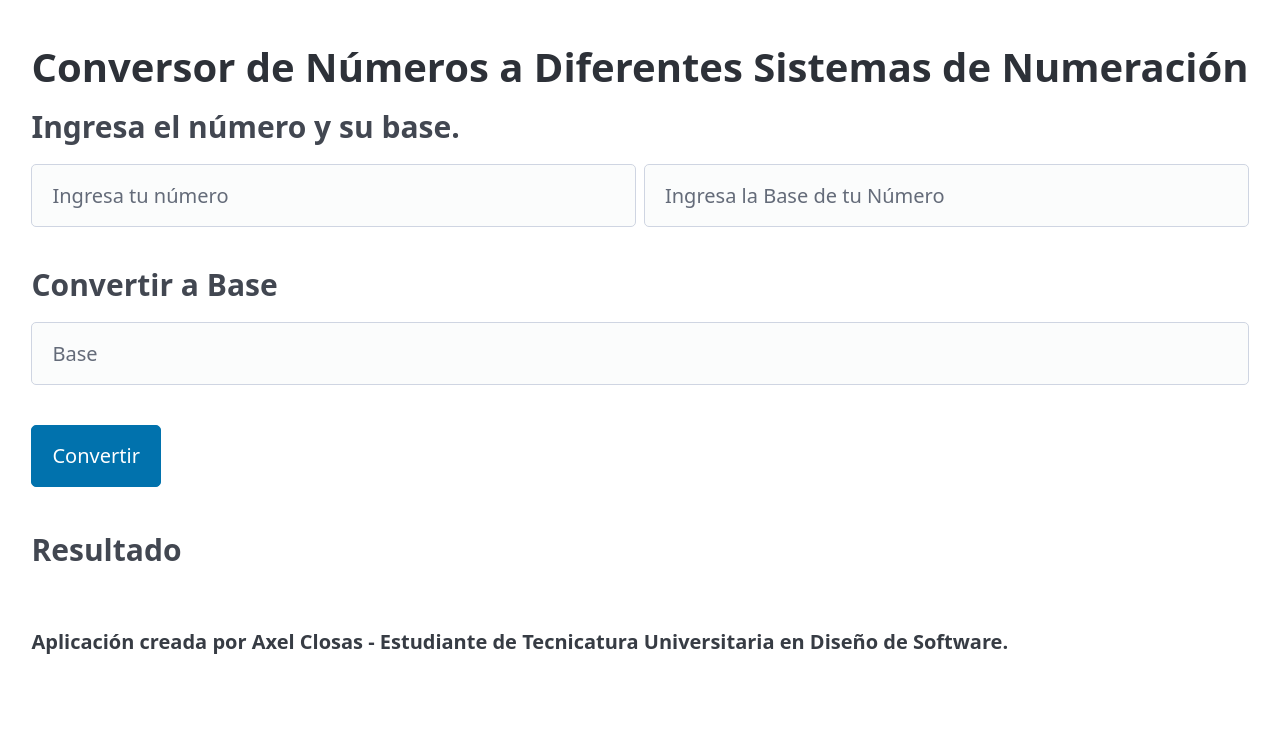
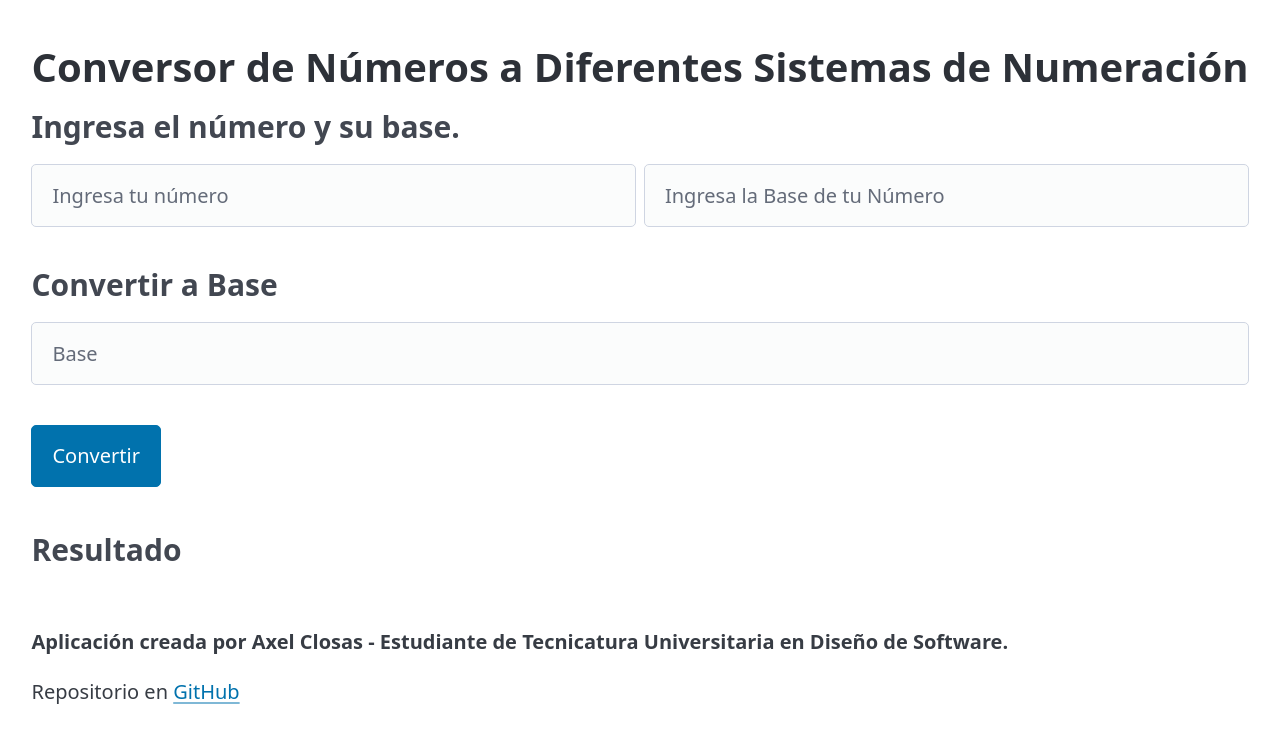
Before and after one commit to AxelClosas/conversor-de-sistemas-de-numeracion, a plain HTML site: page index.html in a window 1280 px wide. Drawn offline with nearby package versions, Linux system fonts and the light colour scheme.

Commit message:
Se agregó link a repositorio github

```diff
--- a/index.html
+++ b/index.html
@@ -40,6 +40,8 @@
   <footer>
     <p><strong>Aplicación creada por Axel Closas - Estudiante de Tecnicatura Universitaria en Diseño de
         Software.</strong></p>
+    <p>Repositorio en <a href="https://github.com/AxelClosas/conversor-de-sistemas-de-numeracion"
+        target="_blank">GitHub</a></p>
   </footer>
   <script src="./main.js"></script>
 </body>
```
